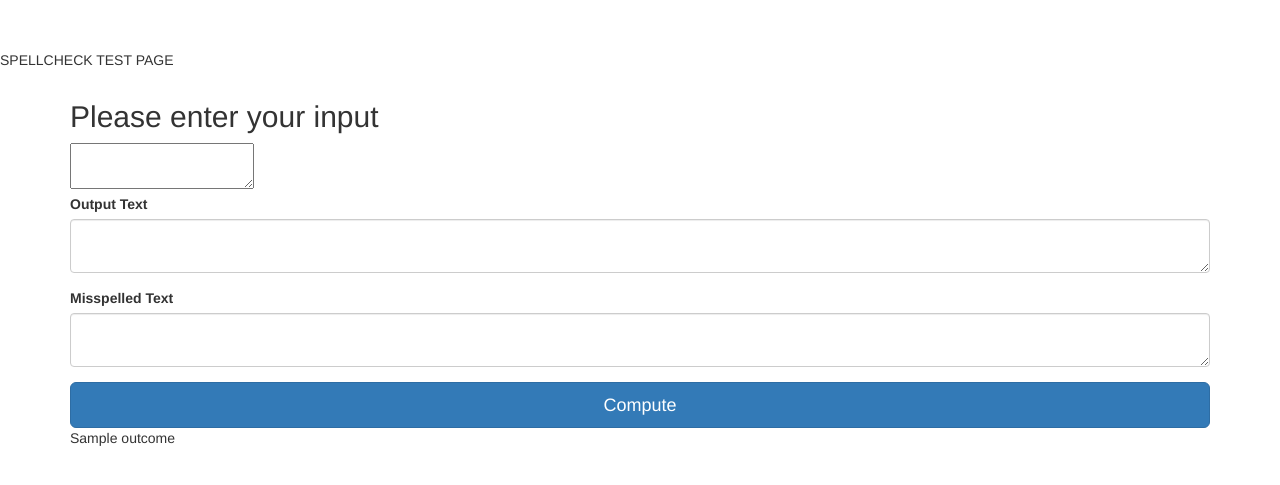
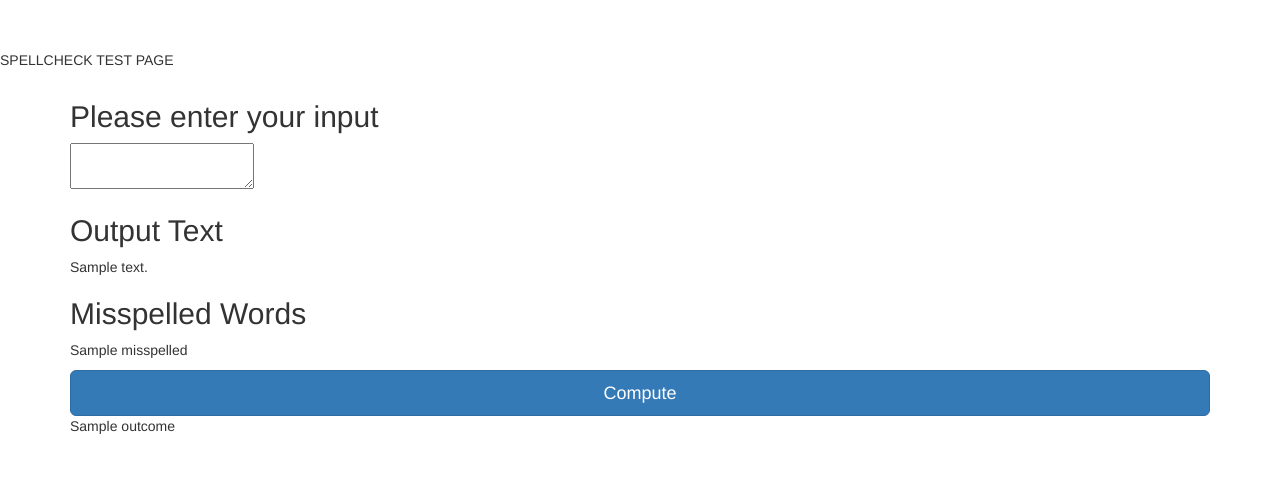
Before and after one commit to GigaMoose/flask-assignment3, a Flask app: template templates/spellcheck2.html in a window 1280 px wide. Shown: the top 485 px of the page. Run offline with Flask 2, Linux system fonts and the light colour scheme; tables that the repository leaves empty hold one stand-in row (values such as "Sample post"); the template is opened without the code that fills it: values that come from a table or form of the project are taken from there, most other values are stand-ins (such as "Sample title", 1, 10 or a date in 2020); some libraries are stand-ins or nearby versions.

Commit message:
Try to get the spellcheck to output correctly now that I'm testing on LInux with the a.out vs windows

```diff
--- a/templates/spellcheck2.html
+++ b/templates/spellcheck2.html
@@ -19,8 +19,13 @@ Spellcheck
         <h2 class="form-spellcheck-heading">Please enter your input</h2>
         {{ form.hidden_tag() }}
         {{ form.inputtext(size=9999) }}
-        {{ wtf.form_field(form.textout) }}
-        {{ wtf.form_field(form.misspelled) }}
+        <!--{{ wtf.form_field(form.textout) }}
+        {{ wtf.form_field(form.misspelled) }} -->
+        <h2 class="form-spellcheck-heading">Output Text</h2>
+          <p id="textout">{{ textout }}</p>
+
+        <h2 class="form-spellcheck-heading">Misspelled Words</h2>
+                <p id="misspelled">{{ misspelled }}</p>
         <button class="btn btn-lg btn-primary btn-block" type="submit">Compute</button>
         {% if outcome %}
           <p id='result'>{{ outcome }}</p>
```
